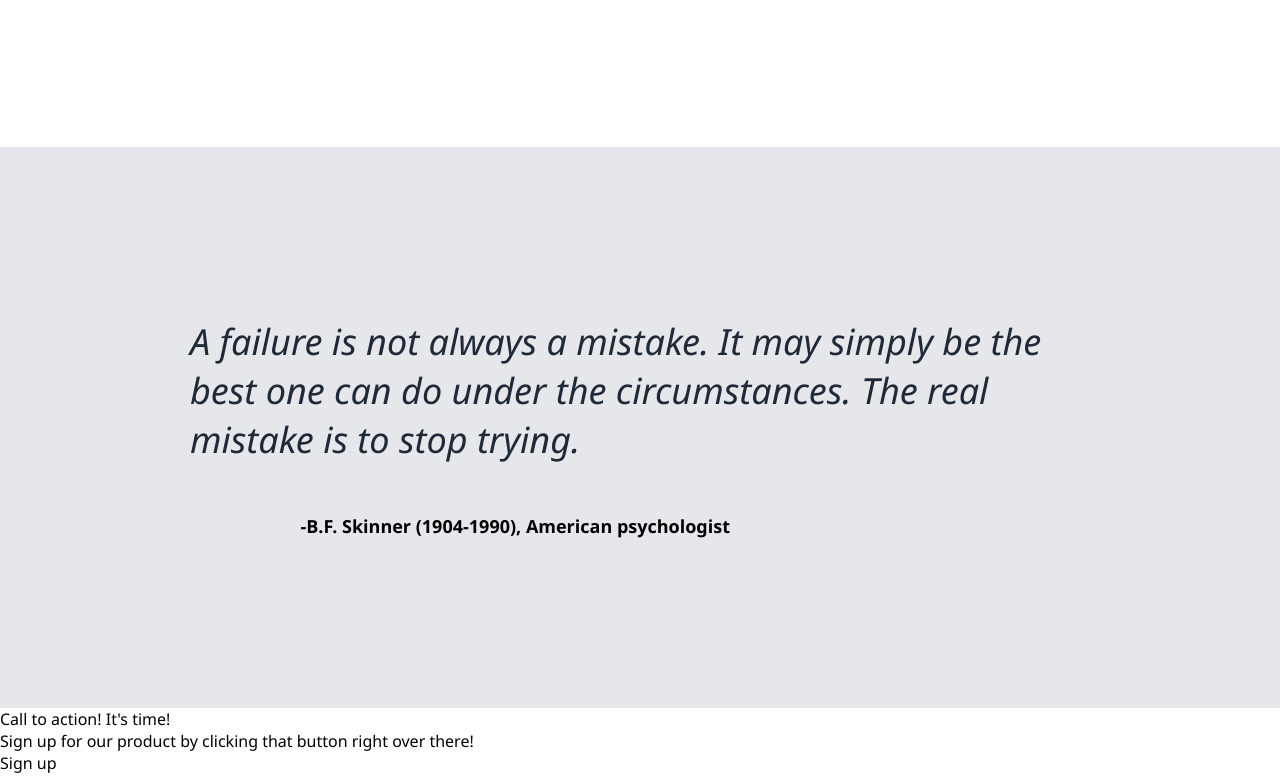
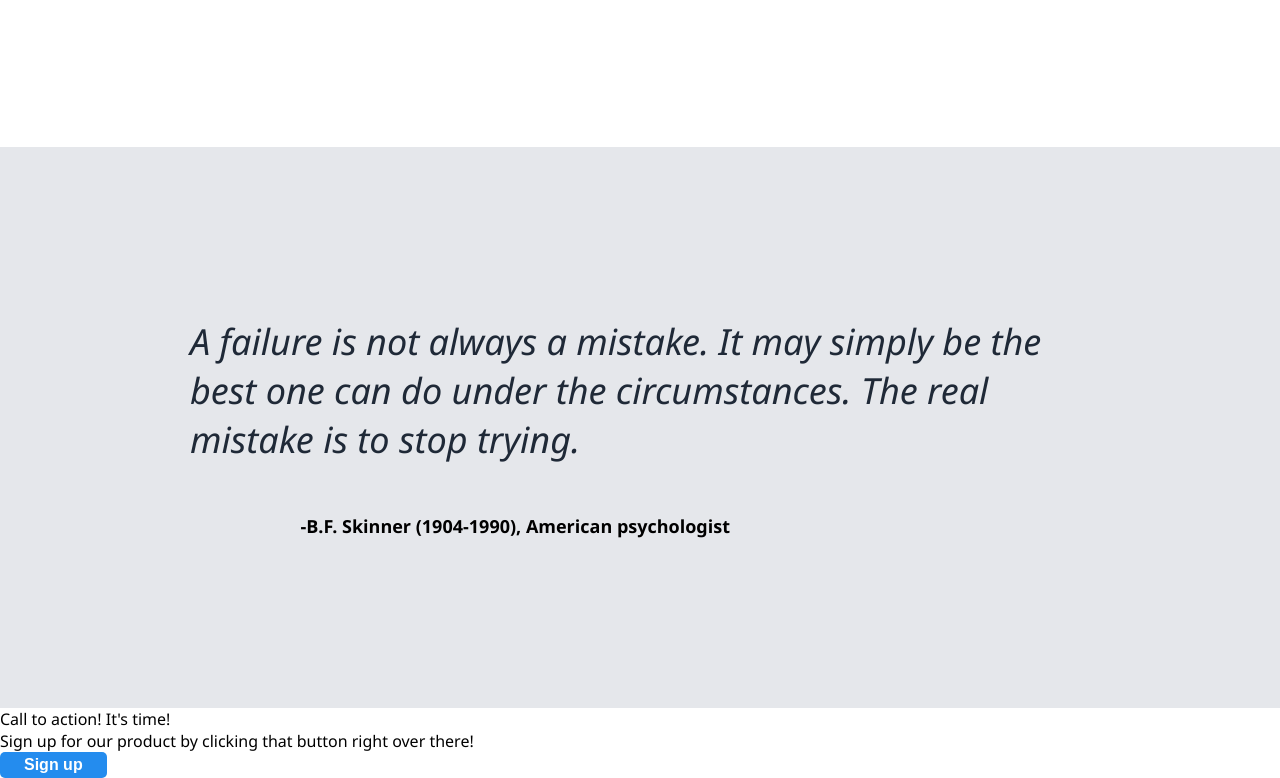
Before and after one commit to disori/odin-landing-page, a plain HTML site: page index.html in a window 1280 px wide. Shown: the part 1422-2200 px from the top of the page. Drawn offline with Linux system fonts and the light colour scheme.

Commit message:
Replace appropriate tag for Sign up as button

```diff
--- a/index.html
+++ b/index.html
@@ -66,7 +66,7 @@
                 <div class="sub-text">Sign up for our product by clicking that button right over there!</div>
             </div>
 
-            <div class="button">Sign up</div>
+            <button>Sign up</button>
         </div>
     </body>
 </html>
```
